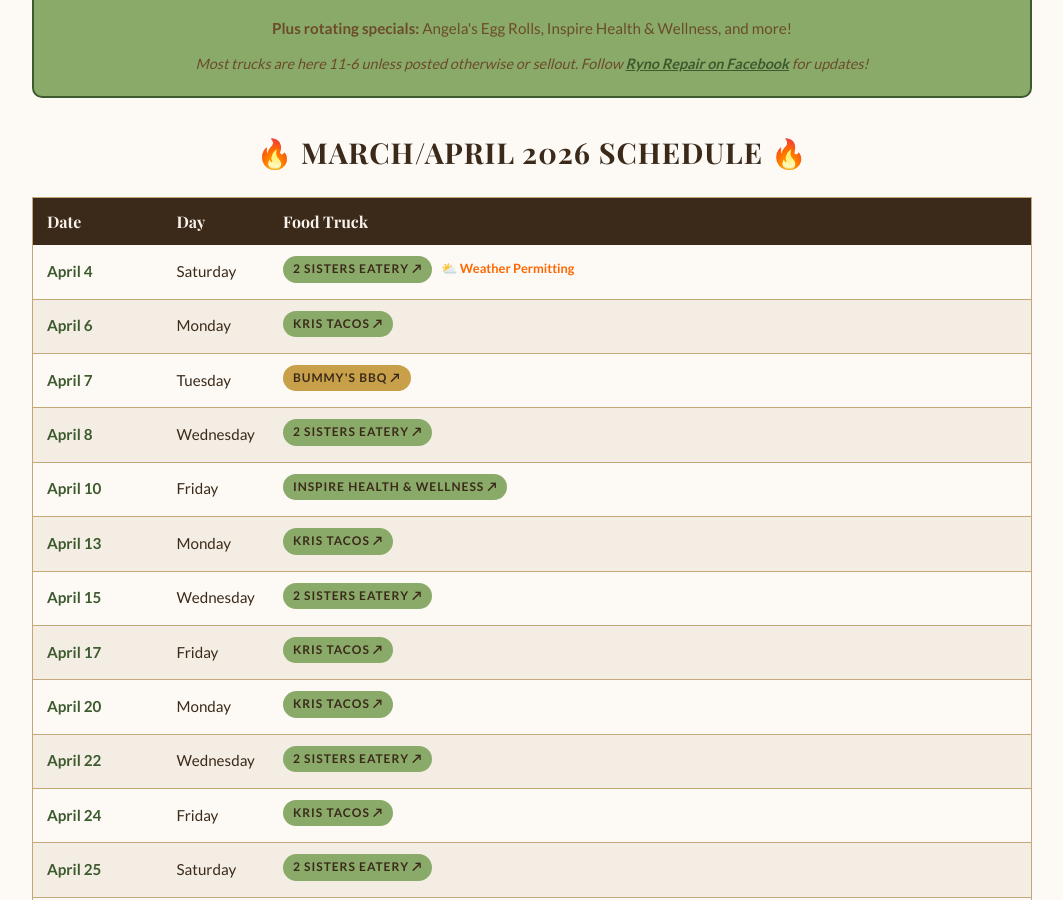
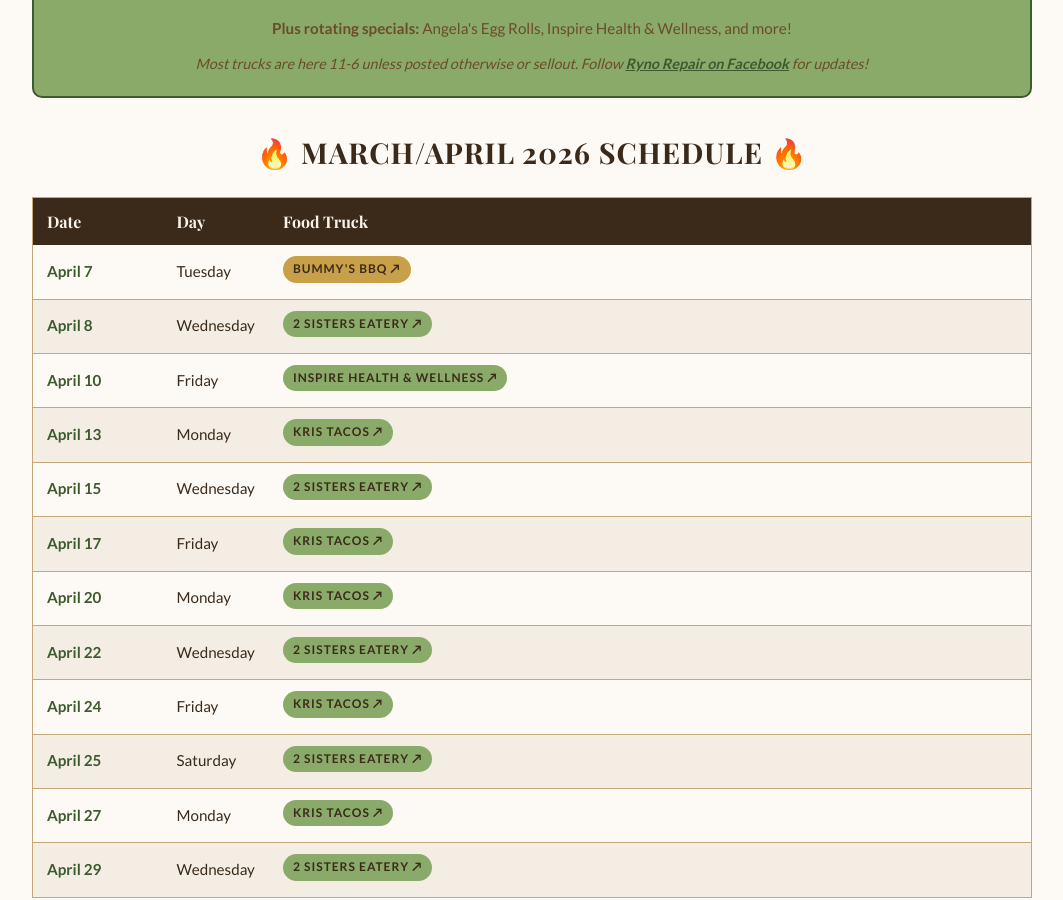
Before and after one commit to blueearthcommunitymarket/blueearthcommunitymarket.github.io, a Jekyll site: the page built from ryno-food-lot/index.html, in a window 1280 px wide and 900 px high, scrolled down 803 px. Shown: the whole window, without its empty margins (108-1171 px from the left). Built offline with Jekyll 4.4.1, drawn with Linux system fonts in a browser that asks for light colours; some web fonts are replaced.

Commit message:
Remove passed April dates (4, 6) from food truck schedule

```diff
--- a/ryno-food-lot/index.html
+++ b/ryno-food-lot/index.html
@@ -232,8 +232,6 @@
                 <tr><th style="width:130px;">Date</th><th style="width:100px;">Day</th><th>Food Truck</th></tr>
             </thead>
             <tbody>
-                <tr><td class="race-date">April 4</td><td>Saturday</td><td><span class="tag"><a href="https://www.facebook.com/share/18GUPLUwMf/?mibextid=wwXIfr" target="_blank" rel="noopener" style="color:inherit;text-decoration:none;">2 Sisters Eatery ↗</a></span> <span style="font-size:0.8rem;color:#ff6600;font-weight:700;">⛅ Weather Permitting</span></td></tr>
-                <tr><td class="race-date">April 6</td><td>Monday</td><td><span class="tag"><a href="https://www.facebook.com/share/1AquB7sxYj/?mibextid=wwXIfr" target="_blank" rel="noopener" style="color:inherit;text-decoration:none;">Kris Tacos ↗</a></span></td></tr>
                 <tr><td class="race-date">April 7</td><td>Tuesday</td><td><span class="tag tag-gold"><a href="https://www.facebook.com/share/1GXr44CKx8/?mibextid=wwXIfr" target="_blank" rel="noopener" style="color:inherit;text-decoration:none;">Bummy's BBQ ↗</a></span></td></tr>
                 <tr><td class="race-date">April 8</td><td>Wednesday</td><td><span class="tag"><a href="https://www.facebook.com/share/18GUPLUwMf/?mibextid=wwXIfr" target="_blank" rel="noopener" style="color:inherit;text-decoration:none;">2 Sisters Eatery ↗</a></span></td></tr>
 
```
